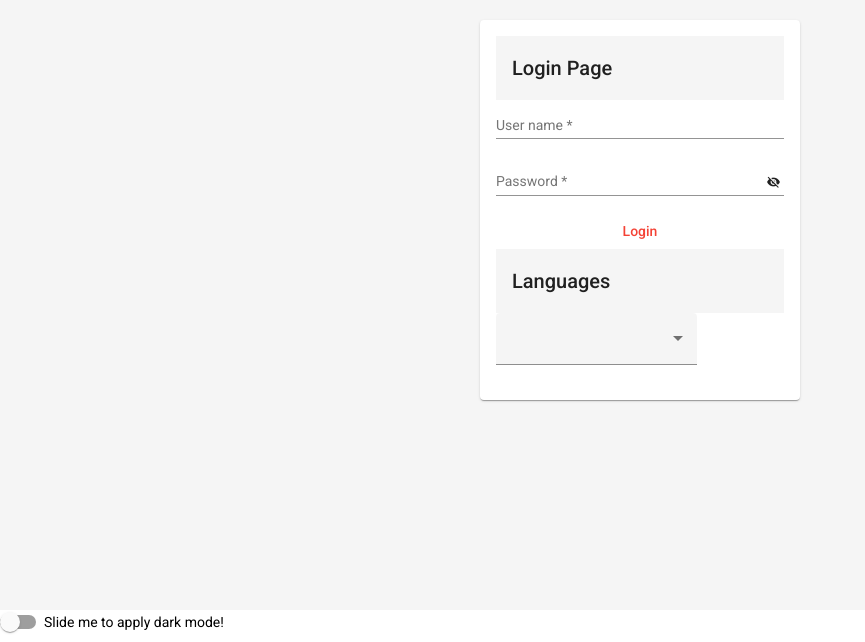
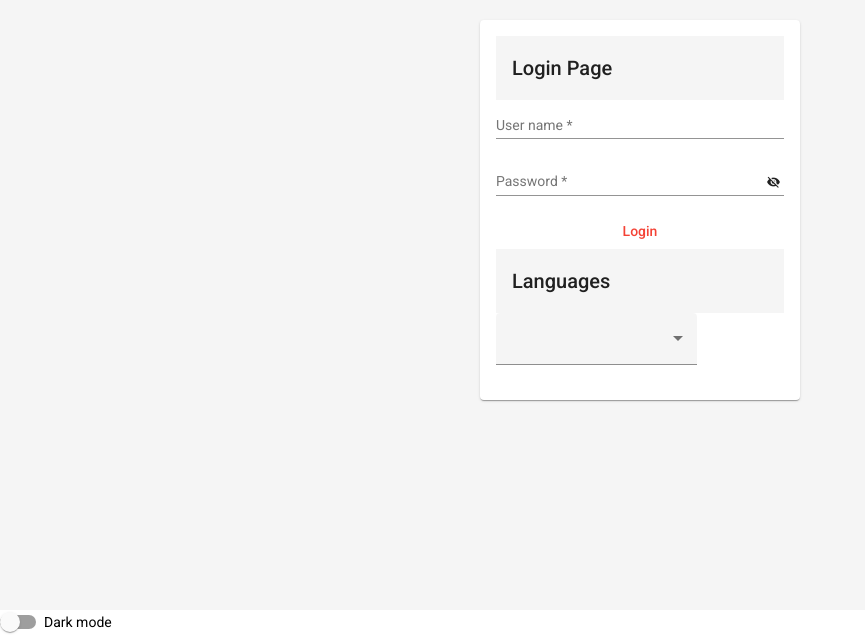
Before and after one commit to januszpolak/angular-loginTemplate, an Angular app: page / in a window 1280 px wide. Shown: the part 190-832 px from the top of the page, without its empty margins (0-865 px from the left). Built offline with nearby package versions, Linux system fonts and the light colour scheme.

Commit message:
fix slider bug

```diff
--- a/src/app/login/login.component.css
+++ b/src/app/login/login.component.css
@@ -3,5 +3,5 @@ div{
 
 }
 .dark {
-    background-color: rgb(70, 70, 70);
+    background-color: rgb(44, 44, 44);
 }
--- a/src/app/login/login.component.html
+++ b/src/app/login/login.component.html
@@ -1,4 +1,4 @@
-<div fxLayoutAlign="center center" fxFlexFill id="div ">
+<div fxLayoutAlign="center center" fxFlexFill id="div">
     <mat-card fxFlex="25">
         <mat-toolbar color="#385D7B">Login Page</mat-toolbar>
         <form class="example-form" fxLayoutAlign="stretch" fxLayout="column">
@@ -29,4 +29,4 @@
           </mat-card>
 
 </div>
-<mat-slide-toggle (change)="onChange()">Slide me to apply dark mode!</mat-slide-toggle>
+<mat-slide-toggle (change)="onChange()">Dark mode</mat-slide-toggle>
```
